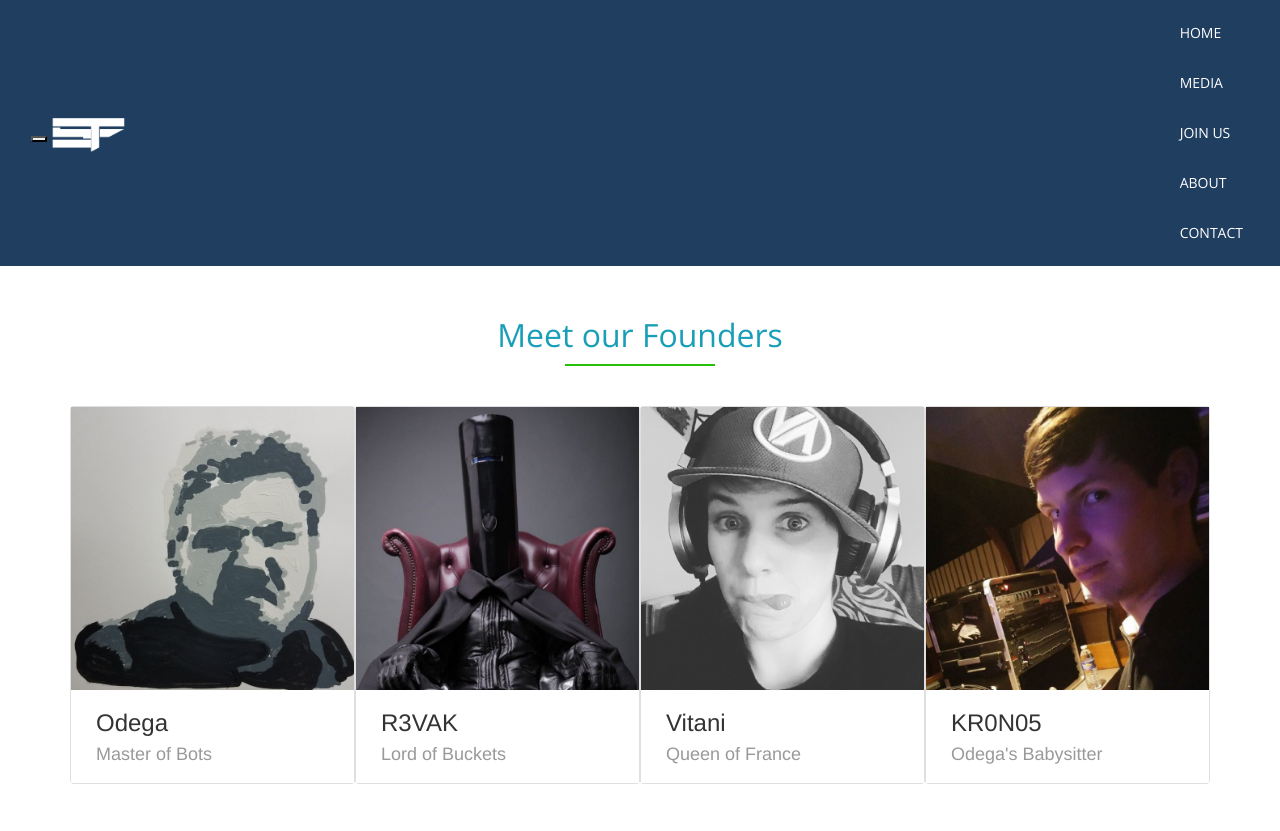
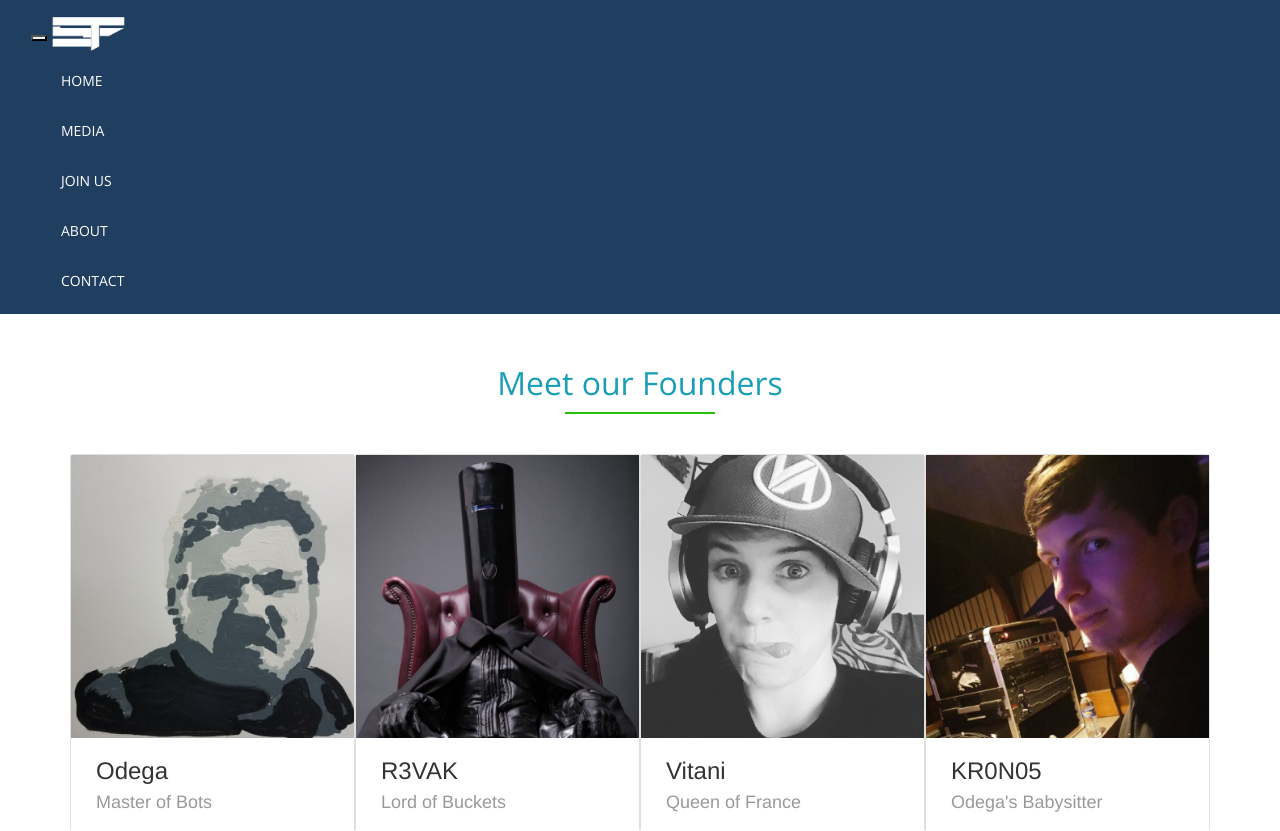
Before and after one commit to Krono5/ShotsFired, a PHP site: page /about.php in a window 1280 px wide, after a click that opens the changed part. Shown: the top 831 px of the page. Run offline with PHP 8.4, Linux system fonts and the light colour scheme; some libraries are stand-ins or nearby versions.

Commit message:
header navbar fix

```diff
--- a/header.php
+++ b/header.php
@@ -16,8 +16,8 @@
 				        </button>
 						<a href="/" class="navbar-brand"><img class="navbar-logo" src="assets/img/logo_white.png"> </a>
 					</div>
-					<div class="collapse navbar-collaps navbar-right" id="headerNavbar">
-						<u1 class="nav navbar-nav">
+					<div class="collapse navbar-collapse" id="headerNavbar">
+						<u1 class="nav navbar-nav navbar-right">
 							<li><div class="dropdown text-center">
 		 						<button class="dropbtn" onclick="window.location='/'">HOME</button>
 							</div></li>
```
